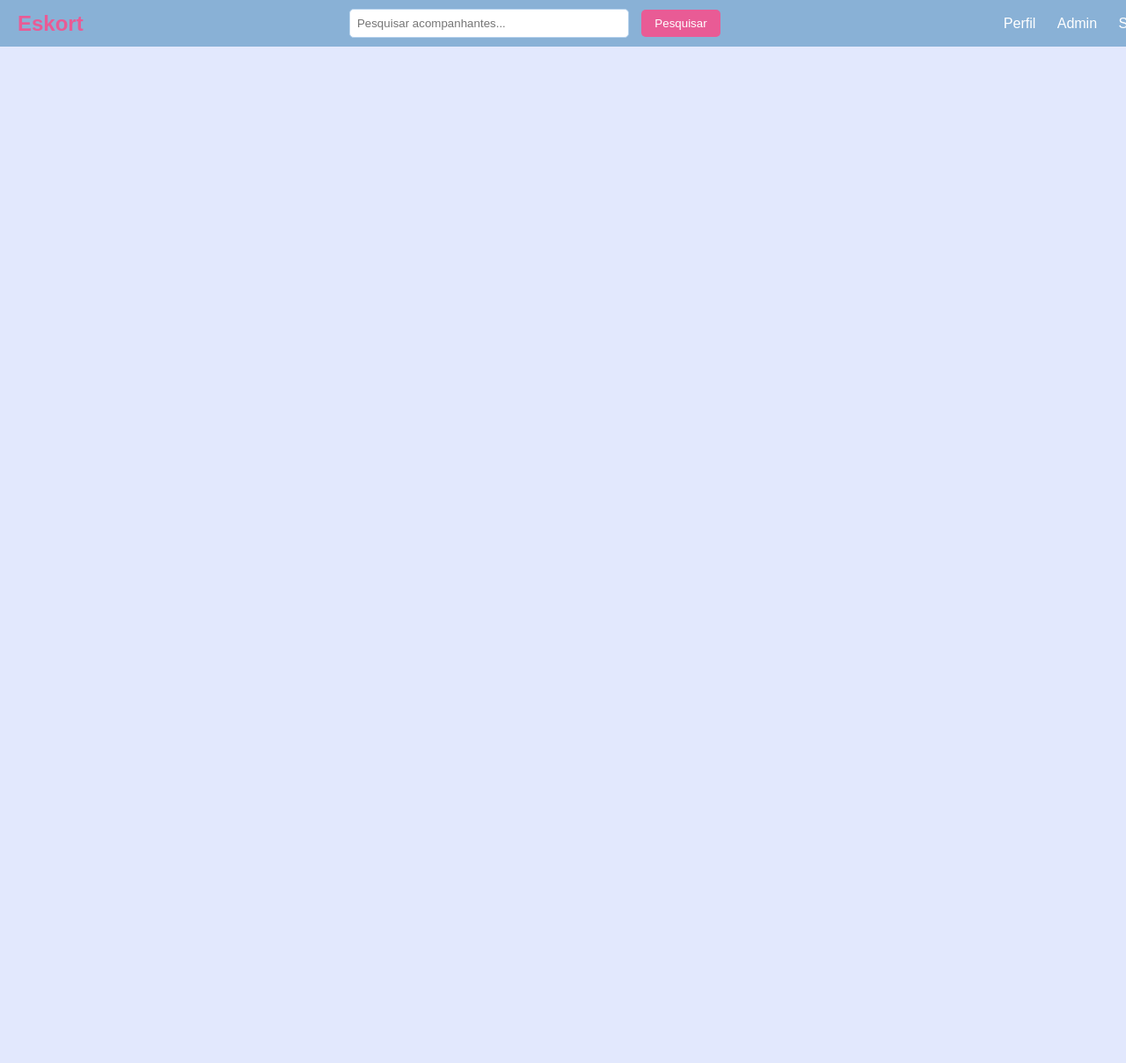
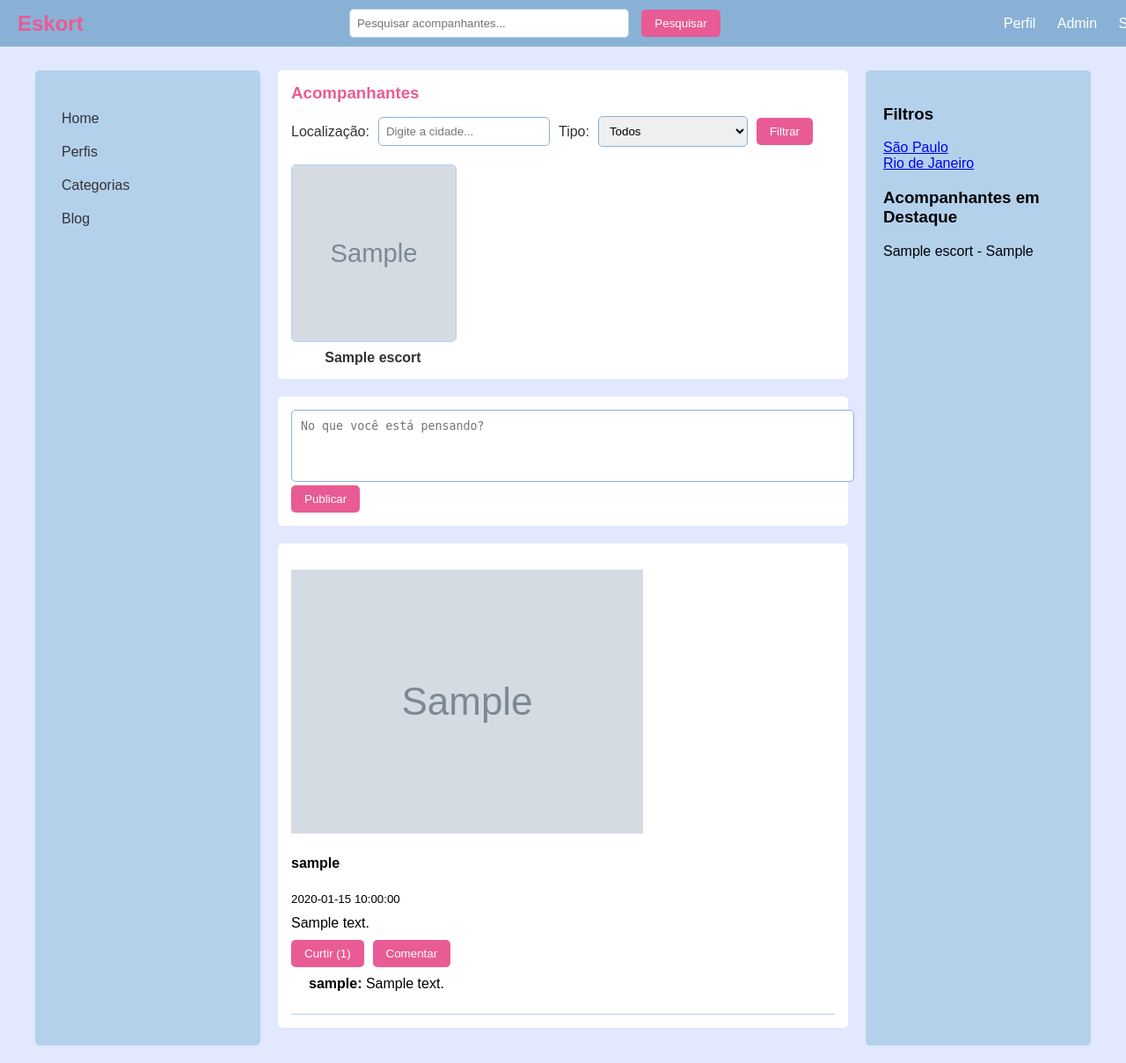
Before and after one commit to fcknboss/Site, a PHP site: page / in a window 1280 px wide. Shown: the whole page at 88% size. Before the commit the page ends 53 px from the top, so only its background shows below. Run offline with PHP 8.4, Linux system fonts and the light colour scheme; the visitor is signed in with stand-in values (Sample User, id 1); tables that the repository leaves empty or names only in its code hold one stand-in row (values such as "Sample post"); grey boxes marked "Sample" are stand-in pictures.

Commit message:
Melhorias na index.php: filtros interativos e postagem dinâmica com AJAX

```diff
--- a/index.php
+++ b/index.php
@@ -2,21 +2,6 @@
 include 'check_session.php';
 include 'config.php';
 ?>
-<?php
-include 'config.php';
-session_start();
-
-if (!isset($_SESSION['user_id'])) {
-    header("Location: login.php");
-    exit;
-}
-?>
-
-
-<!DOCTYPE html>
-<html lang="pt-BR">
-<!-- Restante do código igual ao anterior -->
-
 
 <!DOCTYPE html>
 <html lang="pt-BR">
@@ -44,8 +29,99 @@
         </div>
     </div>
 
-    <!-- Restante do código igual ao anterior -->
-    <!-- ... (mantém profiles-section, post-form, feed, right-sidebar) ... -->
+    <div class="container">
+        <div class="sidebar">
+            <ul>
+                <li><a href="index.php">Home</a></li>
+                <li><a href="#">Perfis</a></li>
+                <li><a href="#">Categorias</a></li>
+                <li><a href="#">Blog</a></li>
+            </ul>
+        </div>
+        <div class="main-content">
+            <div class="profiles-section">
+                <h3>Acompanhantes</h3>
+                <div class="filters">
+                    <label>Localização:</label>
+                    <input type="text" id="filter-location" placeholder="Digite a cidade...">
+                    <label>Tipo:</label>
+                    <select id="filter-type">
+                        <option value="">Todos</option>
+                        <option value="acompanhante">Acompanhante</option>
+                        <option value="criadora">Criadora de Conteúdo</option>
+                    </select>
+                    <button onclick="filterProfiles()">Filtrar</button>
+                </div>
+                <div class="profiles-grid" id="profiles-grid">
+                    <?php
+                    $result = $conn->query("SELECT id, name, profile_photo FROM escorts");
+                    while ($row = $result->fetch_assoc()) {
+                        $photo = $row['profile_photo'] ? $row['profile_photo'] : 'uploads/default.jpg';
+                        echo "<a href='profile.php?id=" . $row['id'] . "' class='profile-card'>";
+                        echo "<img src='$photo' alt='" . $row['name'] . "'>";
+                        echo "<p>" . $row['name'] . "</p>";
+                        echo "</a>";
+                    }
+                    ?>
+                </div>
+            </div>
+
+            <div class="post-form">
+                <textarea id="post-content" placeholder="No que você está pensando?"></textarea>
+                <button onclick="submitPost()">Publicar</button>
+            </div>
+
+            <div class="feed" id="feed">
+                <?php
+                $result = $conn->query("SELECT p.id, p.content, p.timestamp, u.username, e.profile_photo
+                    FROM posts p
+                    JOIN users u ON p.user_id = u.id
+                    LEFT JOIN escorts e ON u.id = e.user_id
+                    ORDER BY p.timestamp DESC");
+                while ($row = $result->fetch_assoc()) {
+                    $photo = $row['profile_photo'] ? $row['profile_photo'] : 'uploads/default.jpg';
+                    $post_id = $row['id'];
+                    $likes = $conn->query("SELECT COUNT(*) as likes FROM likes WHERE post_id = $post_id")->fetch_assoc()['likes'];
+                    $comments = $conn->query("SELECT c.content, u.username FROM comments c JOIN users u ON c.user_id = u.id WHERE c.post_id = $post_id ORDER BY c.timestamp");
+                    echo "<div class='post' id='post-$post_id'>";
+                    echo "<div class='.another-post-header'>";
+                    echo "<img src='$photo' alt='Foto'>";
+                    echo "<div>";
+                    echo "<h4>" . $row['username'] . "</h4>";
+                    echo "<small>" . $row['timestamp'] . "</small>";
+                    echo "</div>";
+                    echo "</div>";
+                    echo "<p>" . $row['content'] . "</p>";
+                    echo "<div class='post-actions'>";
+                    echo "<button onclick='likePost($post_id)' data-likes='$likes'>Curtir ($likes)</button>";
+                    echo "<button onclick='showComment($post_id)'>Comentar</button>";
+                    echo "</div>";
+                    echo "<div class='comments' id='comments-$post_id'>";
+                    while ($comment = $comments->fetch_assoc()) {
+                        echo "<p><strong>" . $comment['username'] . ":</strong> " . $comment['content'] . "</p>";
+                    }
+                    echo "</div>";
+                    echo "</div>";
+                }
+                ?>
+            </div>
+        </div>
+        <div class="right-sidebar">
+            <h3>Filtros</h3>
+            <ul>
+                <li><a href="#">São Paulo</a></li>
+                <li><a href="#">Rio de Janeiro</a></li>
+            </ul>
+            <h3>Acompanhantes em Destaque</h3>
+            <?php
+            $result = $conn->query("SELECT name, rates FROM escorts LIMIT 2");
+            while ($row = $result->fetch_assoc()) {
+                echo "<p>" . $row['name'] . " - " . $row['rates'] . "</p>";
+            }
+            ?>
+        </div>
+    </div>
+    <script src="script.js"></script>
 </body>
 </html>
 <?php $conn->close(); ?>
--- a/script.js
+++ b/script.js
@@ -1,30 +1,41 @@
 function submitPost() {
     const content = document.getElementById('post-content').value;
     if (content) {
+        fetch('add_post.php', {
+            method: 'POST',
+            headers: { 'Content-Type': 'application/x-www-form-urlencoded' },
+            body: `content=${encodeURIComponent(content)}`
+        })
+        .then(response => response.json())
+        .then(data => {
+            if (data.status === 'success') {
                 const feed = document.getElementById('feed');
                 const post = document.createElement('div');
                 post.className = 'post';
-        const timestamp = new Date().toLocaleString();
+                post.id = `post-${data.post.id}`;
                 post.innerHTML = `
-            <div class="post-header">
-                <img src="uploads/default.jpg" alt="Foto">
+                    <div class="another-post-header">
+                        <img src="${data.post.profile_photo || 'uploads/default.jpg'}" alt="Foto">
                         <div>
-                    <h4>Você</h4>
-                    <small>${timestamp}</small>
+                            <h4>${data.post.username}</h4>
+                            <small>${data.post.timestamp}</small>
                         </div>
                     </div>
-            <p>${content}</p>
+                    <p>${data.post.content}</p>
                     <div class="post-actions">
-                <button onclick="likePost(this)" data-likes="0">Curtir (0)</button>
-                <button onclick="showComment(this)">Comentar</button>
+                        <button onclick="likePost(${data.post.id})" data-likes="0">Curtir (0)</button>
+                        <button onclick="showComment(${data.post.id})">Comentar</button>
                     </div>
-            <div class="comments"></div>
+                    <div class="comments" id="comments-${data.post.id}"></div>
                 `;
                 feed.insertBefore(post, feed.firstChild);
                 document.getElementById('post-content').value = '';
+            } else {
+                alert(data.message);
+            }
+        });
     }
 }
-
 function likePost(postId) {
     if (typeof postId !== 'number') {
         postId = parseInt(postId.parentElement.parentElement.id.split('-')[1]);
--- a/style.css
+++ b/style.css
@@ -402,3 +402,53 @@
     border-radius: 5px;
     cursor: pointer;
 }
+/* ... (estilos anteriores mantidos) ... */
+
+.filters {
+    margin-bottom: 20px;
+    display: flex;
+    align-items: center;
+    gap: 10px;
+}
+
+.filters label {
+    color: #333;
+}
+
+.filters input, .filters select {
+    padding: 8px;
+    border: 1px solid #89B1D6;
+    border-radius: 5px;
+}
+
+.filters button {
+    padding: 8px 15px;
+    background-color: #E95B95;
+    color: white;
+    border: none;
+    border-radius: 5px;
+    cursor: pointer;
+}
+
+/* Correção para evitar conflito com post-header */
+.another-post-header {
+    display: flex;
+    align-items: center;
+    margin-bottom: 10px;
+}
+
+.another-post-header img {
+    width: 40px;
+    height: 40px;
+    border-radius: 50%;
+    margin-right: 10px;
+}
+
+.another-post-header h4 {
+    margin: 0;
+    color: #333;
+}
+
+.another-post-header small {
+    color: #666;
+}
```
Also changed, not shown: criar_post.php (added, +34 -0 lines), filter_profiles.php (added, +36 -0 lines). Lines whose indentation alone changed are shown as unchanged.
